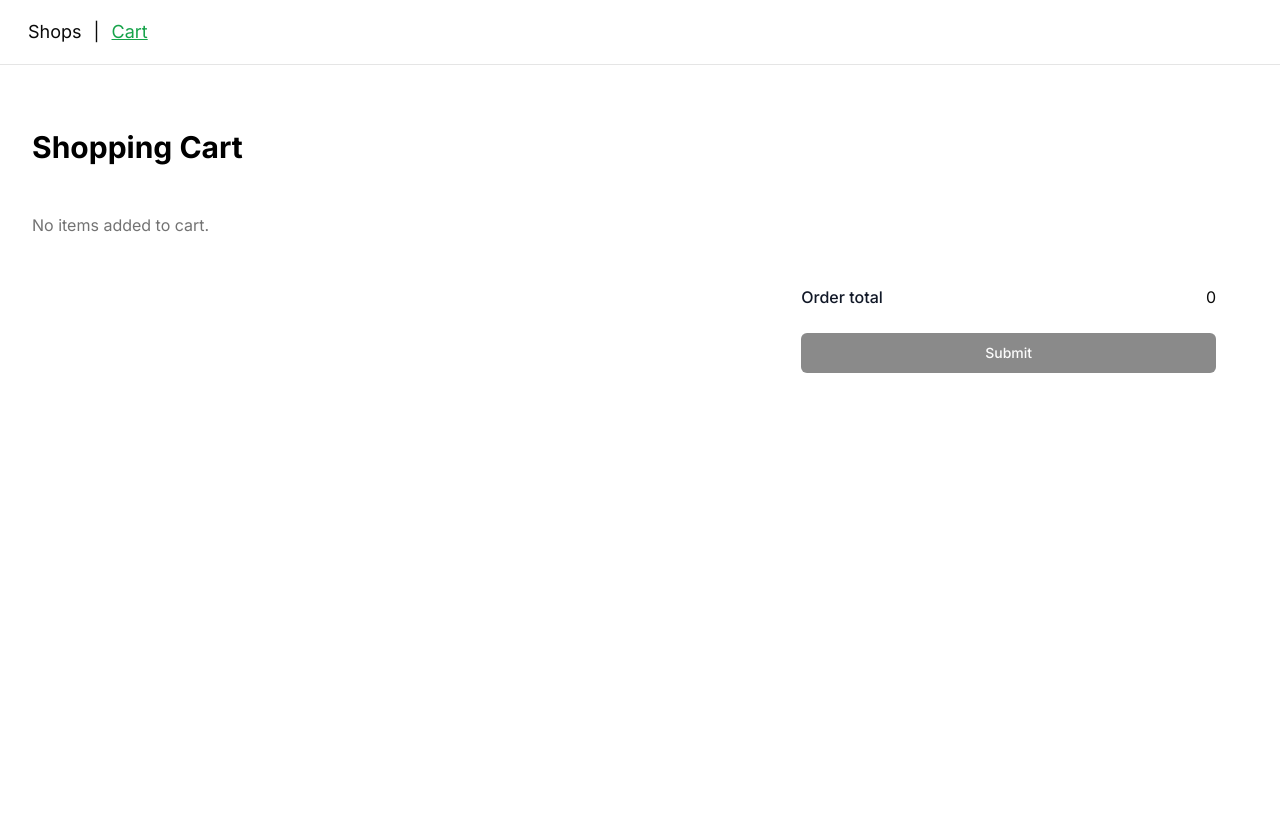
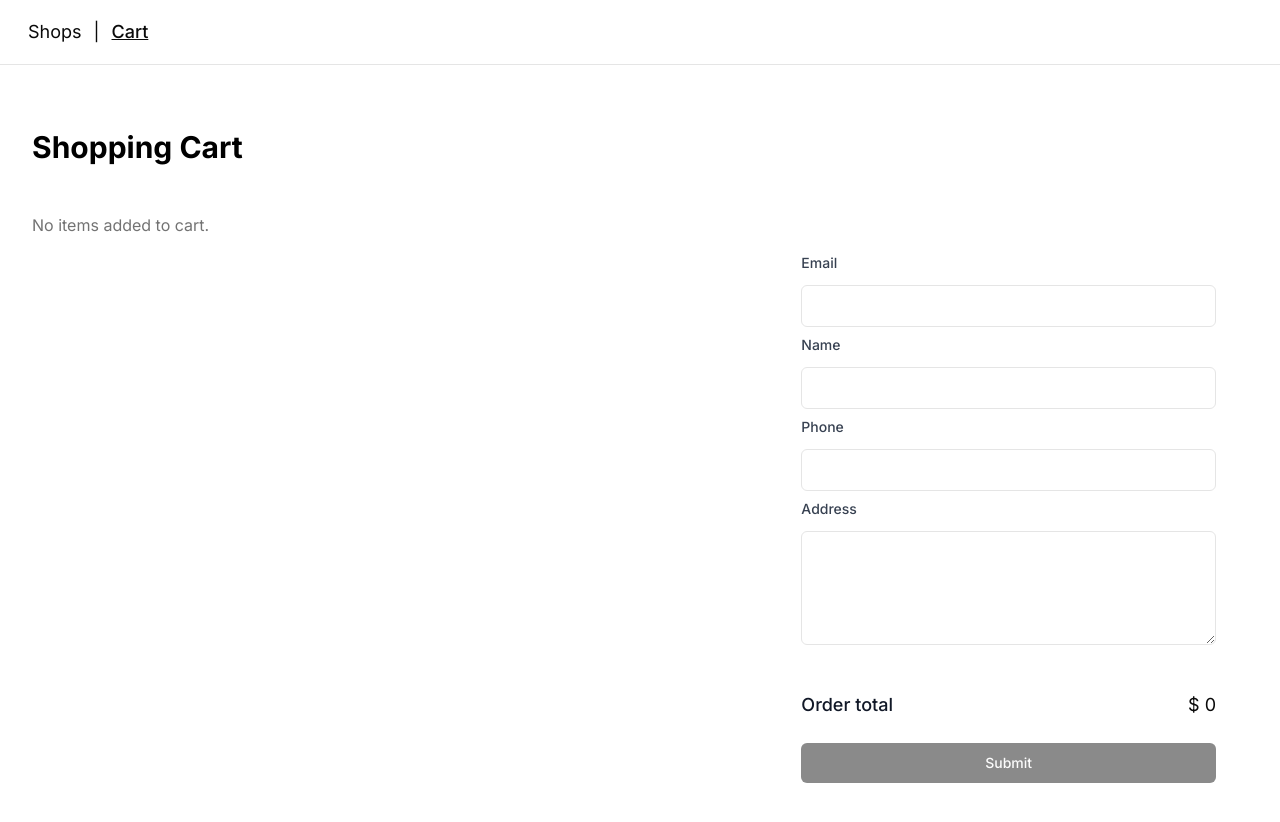
Before and after one commit to brovarenko/delivery-shop, a Next.js app: page /cart in a window 1280 px wide. Shown: the top 822 px of the page. Before the commit the page ends 800 px from the top, so only its background shows below. Built offline with nearby package versions, Linux system fonts and the light colour scheme.

Commit message:
add sort

```diff
--- a/app/(main)/cart/components/cart-item.tsx
+++ b/app/(main)/cart/components/cart-item.tsx
@@ -39,18 +39,22 @@ const CartItem: React.FC<CartItemProps> = ({ data }) => {
         <div className='absolute z-10 right-0 top-0'>
           <Button onClick={onRemove}>Remove</Button>
         </div>
-        <div className='relative pr-9 sm:grid sm:grid-cols-2 sm:gap-x-6 sm:pr-0'>
+        <div className='relative pr-9 sm:grid sm:grid-cols-2 sm:gap-x-6 '>
           <div className='flex justify-between'>
-            <p className=' text-lg font-semibold text-black'>{data.name}</p>
+            <p className='mx-2 text-lg font-semibold text-black'>{data.name}</p>
             <div className='flex items-center'>
-              <Button onClick={onDecrease}>-</Button>
+              <Button className='mx-2' variant={'outline'} onClick={onDecrease}>
+                -
+              </Button>
               <span className='mx-2'>{data.quantity}</span>
-              <Button onClick={onIncrease}>+</Button>
+              <Button className='mx-2' variant={'outline'} onClick={onIncrease}>
+                +
+              </Button>
             </div>
           </div>
 
           <div className='mt-1 flex text-sm'></div>
-          <h2 className='font-semibold text-green-400'>$ {data.price}</h2>
+          <h2 className='font-semibold  text-lg'>$ {data.price}</h2>
         </div>
       </div>
     </li>
--- a/app/(main)/cart/components/summary.tsx
+++ b/app/(main)/cart/components/summary.tsx
@@ -1,17 +1,34 @@
 'use client';
 
 import axios from 'axios';
-import { useEffect } from 'react';
+import { useEffect, useState } from 'react';
 import { useSearchParams } from 'next/navigation';
 
 import { Button } from '@/components/ui/button';
 import useCart from '@/hooks/use-cart';
 import { toast } from 'react-hot-toast';
 
+interface CustomerInfo {
+  email: string;
+  name: string;
+  phone: string;
+  address: string;
+}
+
 const Summary = () => {
   const searchParams = useSearchParams();
   const items = useCart((state) => state.items);
   const removeAll = useCart((state) => state.removeAll);
+
+  const [customerInfo, setCustomerInfo] = useState<CustomerInfo>({
+    email: '',
+    name: '',
+    phone: '',
+    address: '',
+  });
+  const onChangeCustomerInfo = (field: keyof CustomerInfo, value: string) => {
+    setCustomerInfo((prev) => ({ ...prev, [field]: value }));
+  };
 
   useEffect(() => {
     if (searchParams.get('success')) {
@@ -29,27 +46,100 @@ const Summary = () => {
   }, 0);
 
   const onSubmit = async () => {
-    const response = await axios.post(
-      `${process.env.NEXT_PUBLIC_API_URL}/submit`,
-      {
-        productIds: items.map((item) => item.id),
+    try {
+      const response = await axios.post(
+        `${process.env.NEXT_PUBLIC_API_URL}order`,
+        { customerInfo, cartItems: items }
+      );
+      if (response.status === 200) {
+        toast.success('Order created successfully');
       }
-    );
-
-    window.location = response.data.url;
+    } catch (error) {
+      toast.error('Failed to submit order. Please try again.');
+    }
   };
 
   return (
-    <div className='mt-16 rounded-lg px-4 py-6 sm:p-6 lg:col-span-5 lg:mt-0 lg:p-8'>
+    <div className='mt-16 rounded-lg px-4 py-4 sm:p-6 lg:col-span-5 lg:mt-0 lg:p-8'>
+      <div>
+        <label
+          htmlFor='email'
+          className='my-2 block text-sm font-medium text-gray-700'
+        >
+          Email
+        </label>
+        <input
+          type='text'
+          id='email'
+          name='email'
+          value={customerInfo.email}
+          onChange={(e) => onChangeCustomerInfo('email', e.target.value)}
+          className='mt-1 p-2 border w-full rounded-md'
+        />
+      </div>
+      <div>
+        <label
+          htmlFor='name'
+          className='my-2 block text-sm font-medium text-gray-700'
+        >
+          Name
+        </label>
+        <input
+          type='text'
+          id='name'
+          name='name'
+          value={customerInfo.name}
+          onChange={(e) => onChangeCustomerInfo('name', e.target.value)}
+          className='mt-1 p-2 border w-full rounded-md'
+        />
+      </div>
+      <div>
+        <label
+          htmlFor='phone'
+          className='my-2 block text-sm font-medium text-gray-700'
+        >
+          Phone
+        </label>
+        <input
+          type='text'
+          id='phone'
+          name='phone'
+          value={customerInfo.phone}
+          onChange={(e) => onChangeCustomerInfo('phone', e.target.value)}
+          className='mt-1 p-2 border w-full rounded-md'
+        />
+      </div>
+      <div>
+        <label
+          htmlFor='address'
+          className='my-2 block text-sm font-medium text-gray-700'
+        >
+          Address
+        </label>
+        <textarea
+          id='address'
+          name='address'
+          value={customerInfo.address}
+          onChange={(e) => onChangeCustomerInfo('address', e.target.value)}
+          rows={4}
+          className='mt-1 p-2 border w-full rounded-md'
+        />
+      </div>
       <div className='mt-6 space-y-4'>
-        <div className='flex items-center justify-between pt-4'>
-          <div className='text-base font-medium text-gray-900'>Order total</div>
-          <div>{totalPrice}</div>
+        <div className='flex items-center justify-between pt-4 text-lg'>
+          <div className='font-medium text-gray-900'>Order total</div>
+          <div>$ {totalPrice}</div>
         </div>
       </div>
       <Button
         onClick={onSubmit}
-        disabled={items.length === 0}
+        disabled={
+          items.length === 0 ||
+          !customerInfo.email ||
+          !customerInfo.name ||
+          !customerInfo.phone ||
+          !customerInfo.address
+        }
         className='w-full mt-6'
       >
         Submit
--- a/app/(main)/layout.tsx
+++ b/app/(main)/layout.tsx
@@ -6,7 +6,7 @@ export default async function DashboardLayout({
   children: React.ReactNode;
 }) {
   return (
-    <div>
+    <div className='h-scren'>
       <Navbar />
       {children}
     </div>
--- /dev/null
+++ b/app/api/order/route.ts
@@ -0,0 +1,49 @@
+import { db } from '@/lib/prismadb';
+import { CartItem } from '@/types';
+import { NextResponse } from 'next/server';
+
+export async function POST(req: Request) {
+  try {
+    const body = await req.json();
+
+    const { customerInfo, cartItems } = body;
+
+    if (!customerInfo.email) {
+      return new NextResponse('Email info is required', { status: 400 });
+    }
+
+    const order = await db.order.create({
+      data: {
+        email: customerInfo.email,
+        phone: customerInfo.phone,
+        address: customerInfo.phone,
+        cartItems: {
+          create: cartItems.map((cartItem: CartItem) => ({
+            quantity: cartItem.quantity,
+            itemId: cartItem.id,
+          })),
+        },
+      },
+    });
+
+    return NextResponse.json(order);
+  } catch (error) {
+    console.log(error);
+    return new NextResponse('Internal error', { status: 500 });
+  }
+}
+
+export async function GET(req: Request) {
+  try {
+    const orders = await db.order.findMany({
+      include: {
+        cartItems: {},
+      },
+    });
+
+    return NextResponse.json(orders);
+  } catch (error) {
+    console.log(error);
+    return new NextResponse('Internal error', { status: 500 });
+  }
+}
--- a/components/navbar.tsx
+++ b/components/navbar.tsx
@@ -11,7 +11,10 @@ const Navbar = () => {
     <div className='text-lg border-b'>
       <div className='flex h-16 items-center px-4'>
         <Link
-          className={cn('p-3', hasNumber && 'text-green-600 underline')}
+          className={cn(
+            'p-3',
+            hasNumber && 'text-zink-600 underline font-medium'
+          )}
           href='/'
         >
           Shops
@@ -20,7 +23,7 @@ const Navbar = () => {
         <Link
           className={cn(
             'p-3',
-            pathname === '/cart' && 'text-green-600 underline'
+            pathname === '/cart' && 'text-zink-600 underline font-medium'
           )}
           href='/cart'
         >
--- a/components/shop-cart.tsx
+++ b/components/shop-cart.tsx
@@ -30,7 +30,7 @@ const ShopCard: React.FC<ProductCard> = ({ data }) => {
         />
       </div>
       <h2 className='text-slate-400'>{data.name}</h2>
-      <h2 className='font-semibold text-green-400'>$ {data.price}</h2>
+      <h2 className='font-semibold'>$ {data.price}</h2>
       <Button onClick={onAddToCart} className='mt-2'>
         Add To Cart
       </Button>
--- a/components/shop-list.tsx
+++ b/components/shop-list.tsx
@@ -1,15 +1,35 @@
+'use client';
 import { type Product } from '@/types';
 import ShopCard from './shop-cart';
+import { useState } from 'react';
+import { Button } from './ui/button';
 
 interface ProductListProps {
   items: Product[];
 }
 
 const ProductList: React.FC<ProductListProps> = ({ items }) => {
+  const [sortOrder, setSortOrder] = useState<'asc' | 'desc'>('asc');
+
+  const handleSort = () => {
+    setSortOrder((prevSortOrder) => (prevSortOrder === 'asc' ? 'desc' : 'asc'));
+  };
+
+  const sortedItems = [...items].sort((a, b) => {
+    if (sortOrder === 'asc') {
+      return a.price - b.price;
+    } else {
+      return b.price - a.price;
+    }
+  });
+
   return (
     <div className='space-y-4 w-full h-full'>
-      <div className='flex'>
-        {items.map((item) => (
+      <Button className='m-2' onClick={handleSort}>
+        {`Sort by Price ${sortOrder === 'asc' ? '▲' : '▼'}`}
+      </Button>
+      <div className='flex flex-wrap'>
+        {sortedItems.map((item) => (
           <ShopCard key={item.id} data={item} />
         ))}
       </div>
--- a/components/sidebar.tsx
+++ b/components/sidebar.tsx
@@ -11,13 +11,13 @@ const Sidebar: React.FC<SidebarProps> = async ({ shopId }) => {
 
   return (
     <div className='flex flex-col p-5 border-2 rounded-sm h-full'>
-      <div className='text-lg flex justify-center'>Shops:</div>
-      <div className='flex flex-col'>
+      <div className='text-lg flex justify-center h-full'>Shops:</div>
+      <div className='flex flex-col h-full'>
         {shops.map((shop) => (
           <Link
             className={cn(
               'p-4 m-4 border-2 rounded-sm hover:cursor-pointer ',
-              shopId == shop.id && 'border-green-600'
+              shopId == shop.id && 'border-zinc-600'
             )}
             key={shop.id}
             href={`/${shop.id}`}
```
Also changed, not shown: 2 other files (tests, documents, lock files or other folders).
